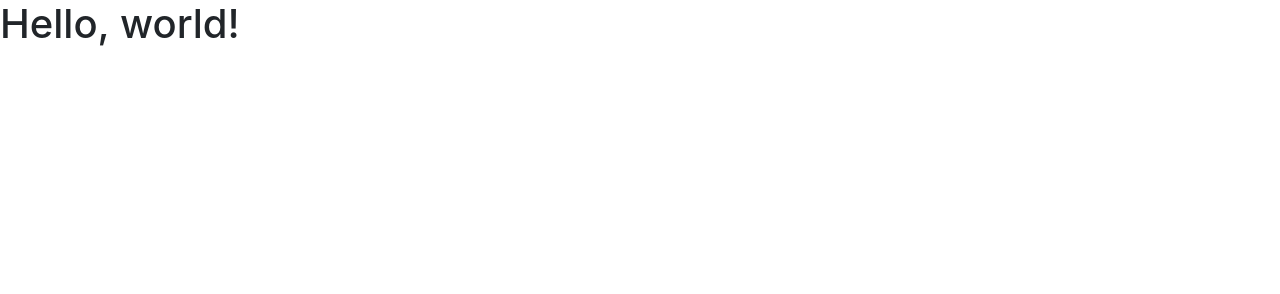
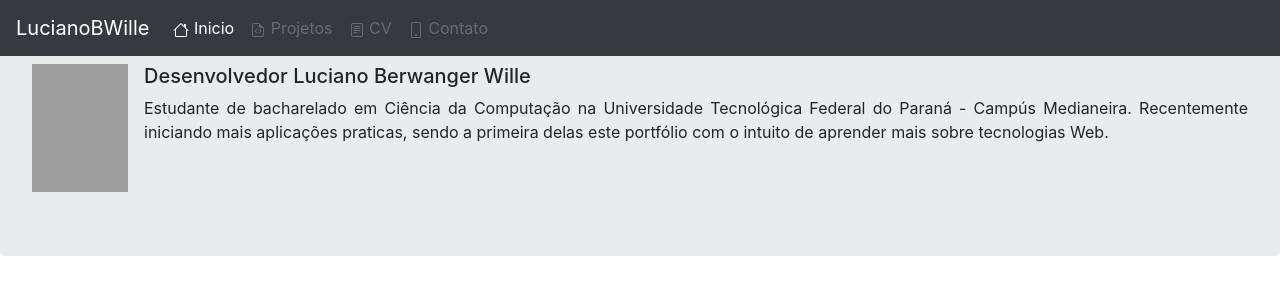
Before and after one commit to LucianoBWille/lucianobwille.github.io, a plain HTML site: page index.html in a window 1280 px wide. Drawn offline with nearby package versions, Linux system fonts and the light colour scheme; grey boxes are pictures that could not be loaded.

Commit message:
Inicio da contrução do HomePage em Bootstrap

```diff
--- a/index.html
+++ b/index.html
@@ -13,7 +13,67 @@
     <script data-ad-client="ca-pub-6783142156306055" async src="https://pagead2.googlesyndication.com/pagead/js/adsbygoogle.js"></script>
   </head>
   <body>
-    <h1>Hello, world!</h1>
+    <nav class="navbar navbar-expand-lg navbar-dark bg-dark fixed-top">
+        <a class="navbar-brand" href="#">LucianoBWille</a>
+        <button class="navbar-toggler" type="button" data-toggle="collapse" data-target="#navbarSupportedContent" aria-controls="navbarSupportedContent" aria-expanded="false" aria-label="Toggle navigation">
+          <span class="navbar-toggler-icon"></span>
+        </button>
+
+        <div class="collapse navbar-collapse" id="navbarSupportedContent">
+          <ul class="navbar-nav mr-auto">
+            <li class="nav-item active">
+              <a class="nav-link" href="#">
+                <svg class="bi bi-house" width="1em" height="1em" viewBox="0 0 16 16" fill="currentColor" xmlns="http://www.w3.org/2000/svg">
+                    <path fill-rule="evenodd" d="M2 13.5V7h1v6.5a.5.5 0 00.5.5h9a.5.5 0 00.5-.5V7h1v6.5a1.5 1.5 0 01-1.5 1.5h-9A1.5 1.5 0 012 13.5zm11-11V6l-2-2V2.5a.5.5 0 01.5-.5h1a.5.5 0 01.5.5z" clip-rule="evenodd"/>
+                    <path fill-rule="evenodd" d="M7.293 1.5a1 1 0 011.414 0l6.647 6.646a.5.5 0 01-.708.708L8 2.207 1.354 8.854a.5.5 0 11-.708-.708L7.293 1.5z" clip-rule="evenodd"/>
+                </svg>
+                Inicio <span class="sr-only">(current)</span>
+              </a>
+            </li>
+            <li class="nav-item">
+              <a class="nav-link disabled" href="#">
+                <svg class="bi bi-file-earmark-code" width="1em" height="1em" viewBox="0 0 16 16" fill="currentColor" xmlns="http://www.w3.org/2000/svg">
+                    <path d="M4 1h5v1H4a1 1 0 00-1 1v10a1 1 0 001 1h8a1 1 0 001-1V6h1v7a2 2 0 01-2 2H4a2 2 0 01-2-2V3a2 2 0 012-2z"/>
+                    <path d="M9 4.5V1l5 5h-3.5A1.5 1.5 0 019 4.5z"/>
+                    <path fill-rule="evenodd" d="M8.646 6.646a.5.5 0 01.708 0l2 2a.5.5 0 010 .708l-2 2a.5.5 0 01-.708-.708L10.293 9 8.646 7.354a.5.5 0 010-.708zm-1.292 0a.5.5 0 00-.708 0l-2 2a.5.5 0 000 .708l2 2a.5.5 0 00.708-.708L5.707 9l1.647-1.646a.5.5 0 000-.708z" clip-rule="evenodd"/>
+                </svg>
+                Projetos
+              </a>
+            </li>
+            <li class="nav-item">
+              <a class="nav-link disabled" href="#">
+                <svg class="bi bi-file-text" width="1em" height="1em" viewBox="0 0 16 16" fill="currentColor" xmlns="http://www.w3.org/2000/svg">
+                    <path fill-rule="evenodd" d="M4 1h8a2 2 0 012 2v10a2 2 0 01-2 2H4a2 2 0 01-2-2V3a2 2 0 012-2zm0 1a1 1 0 00-1 1v10a1 1 0 001 1h8a1 1 0 001-1V3a1 1 0 00-1-1H4z" clip-rule="evenodd"/>
+                    <path fill-rule="evenodd" d="M4.5 10.5A.5.5 0 015 10h3a.5.5 0 010 1H5a.5.5 0 01-.5-.5zm0-2A.5.5 0 015 8h6a.5.5 0 010 1H5a.5.5 0 01-.5-.5zm0-2A.5.5 0 015 6h6a.5.5 0 010 1H5a.5.5 0 01-.5-.5zm0-2A.5.5 0 015 4h6a.5.5 0 010 1H5a.5.5 0 01-.5-.5z" clip-rule="evenodd"/>
+                </svg>
+                CV
+              </a>
+            </li>
+            <li class="nav-item">
+              <a class="nav-link disabled" href="#">
+                <svg class="bi bi-phone" width="1em" height="1em" viewBox="0 0 16 16" fill="currentColor" xmlns="http://www.w3.org/2000/svg">
+                    <path fill-rule="evenodd" d="M11 1H5a1 1 0 00-1 1v12a1 1 0 001 1h6a1 1 0 001-1V2a1 1 0 00-1-1zM5 0a2 2 0 00-2 2v12a2 2 0 002 2h6a2 2 0 002-2V2a2 2 0 00-2-2H5z" clip-rule="evenodd"/>
+                    <path fill-rule="evenodd" d="M8 14a1 1 0 100-2 1 1 0 000 2z" clip-rule="evenodd"/>
+                </svg>
+                Contato
+              </a>
+            </li>
+          </ul>
+        </div>
+      </nav>
+
+      <div class="jumbotron">
+        <div class="media">
+          <img src="imagens/fotoPerfil.jpg" class="align-self-center mr-3" alt="Foto de LucianoBWille" width="96px" height="128px">
+          <div class="media-body">
+            <h5 class="mt-0">Desenvolvedor Luciano Berwanger Wille</h5>
+            <p class="text-justify">Estudante de bacharelado em Ciência da Computação na Universidade Tecnológica Federal do Paraná - Campús Medianeira.
+                Recentemente iniciando mais aplicações praticas, sendo a primeira delas este portfólio com o intuito de aprender mais sobre tecnologias Web.</p>
+          </div>
+        </div>
+      </div>
+
+
 
     <!-- Optional JavaScript -->
     <!-- jQuery first, then Popper.js, then Bootstrap JS -->
```
Also changed, not shown: 1 other file.
